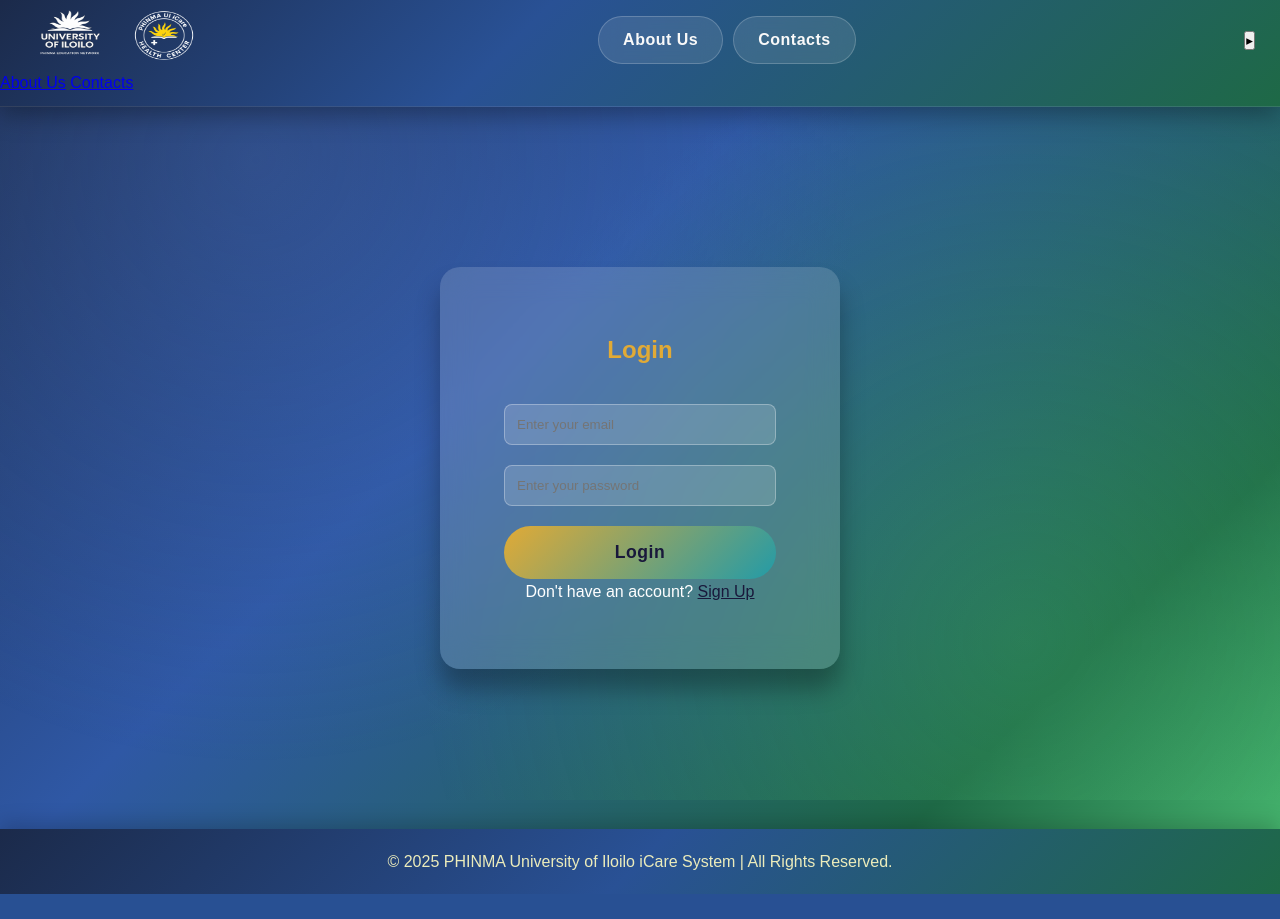
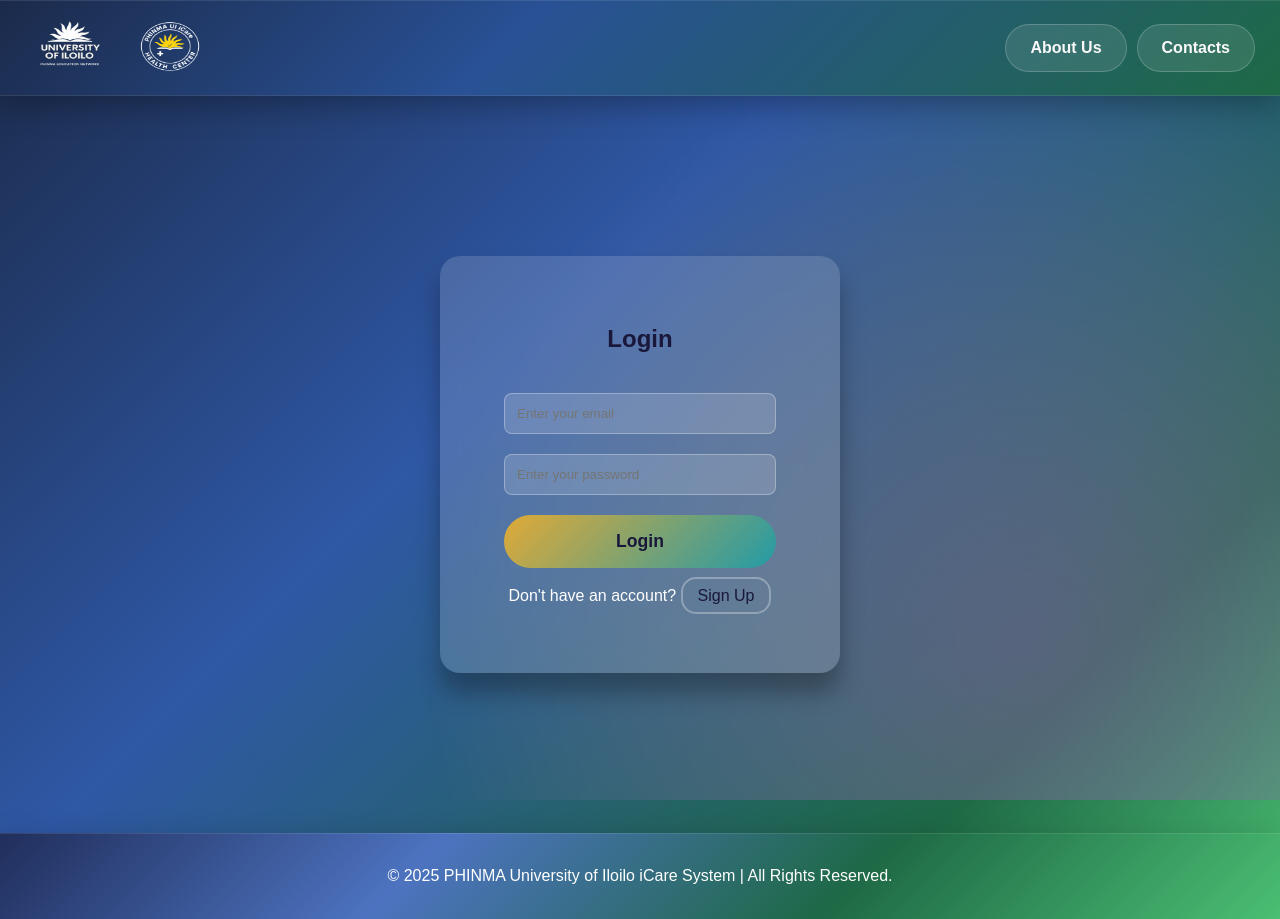
Before and after one commit to Khai16/MINI-CAPSTONE, a Flask app: page /login in a window 1280 px wide. Before the commit the page ends 894 px from the top, so only its background shows below. Run offline with Flask 3, Linux system fonts and the light colour scheme.

Commit message:
Update login.css

```diff
--- a/miniCapstone/static/css/login.css
+++ b/miniCapstone/static/css/login.css
@@ -1,11 +1,12 @@
-
+/* ===================================
+   BASE STYLES
+=================================== */
 * {
   margin: 0;
   padding: 0;
   box-sizing: border-box;
   font-family: 'Poppins', sans-serif;
 }
-
 body {
   background: linear-gradient(135deg, #1b2a4a 0%, #2f58a5 40%, #1E6946 80%, #4BBF73 100%);
   color: #ffffff;
@@ -18,20 +19,22 @@
   overflow-x: hidden;
   position: relative;
 }
-
 body::before {
   content: '';
   position: fixed;
-  inset: 0;
+  top: 0; left: 0;
+  width: 100%; height: 100%;
   background:
-    radial-gradient(circle at 20% 20%, rgba(77, 115, 192, 0.3), transparent 50%),
-    radial-gradient(circle at 80% 80%, rgba(75, 191, 115, 0.25), transparent 50%);
+    radial-gradient(circle at 80% 80%, rgba(32, 46, 91, 0.3) 0%, transparent 50%),
+    radial-gradient(circle at 80% 80%, rgba(255, 119, 198, 0.3) 0%, transparent 50%),
+    radial-gradient(circle at 80% 80%, rgba(120, 219, 255, 0.2) 0%, transparent 50%);
   pointer-events: none;
   z-index: -1;
 }
 
-
-  /* ===========HEADER============== */
+/* ===================================
+   HEADER
+=================================== */
 header {
   width: 100%;
   padding: 10px 0;
@@ -41,82 +44,37 @@
   backdrop-filter: blur(20px);
   background: linear-gradient(135deg, #1b2a4a 0%, #295195 40%, #1E6946 100%);
   border-bottom: 1px solid rgba(255, 255, 255, 0.1);
-  box-shadow: 0 6px 25px rgba(0, 0, 0, 0.35);
-  transition: all 0.3s ease;
+  box-shadow:
+    0 8px 32px rgba(0, 0, 0, 0.3),
+    inset 0 1px 0 rgba(255, 255, 255, 0.1);
+  transition: all 0.3s cubic-bezier(0.4, 0, 0.2, 1);
 }
-
-  .header:hover {
-    padding: 10px 0;
-    color: #ffffff;
-    box-shadow: 0 6px 20px rgba(0, 0, 0, 0.35);
-  }
-
 .header-container {
-    height: 60px;
   display: flex;
   justify-content: space-between;
   align-items: center;
-    max-width: 1300px;
-    margin: 0 auto;
   padding: 0 25px;
+  width: 100%;
 }
-  /* LOGO (left side) */
+.nav-left {
+  display: flex;
+  align-items: center;
+  gap: 10px;
+}
 .nav-left img {
   width: 90px;
   height: 75px;
   border-radius: 15px;
+  transition: transform 0.3s ease;
 }
 .nav-left img:hover {
   transform: scale(1.05);
 }
-
-  /* NAVIGATION MENU (center) */
-  .nav-links {
-    text-size-adjust: inherit;
-    display: flex;
-    justify-content: center;
-    align-items: center;
-    list-style: none;
-    gap: 25px;
-    padding-block-end: 5px;
-    transform-origin: right;
-    transition: transform 0.3s ease;
-  }
-  .nav-links :hover {
-    color:#E1AA36;
-  }
-
-  .nav-link:hover::after {
-      transform-origin: left;
-      background: #5ef5cf;
-  }
-
-  .nav-links a {
-    color: #f9f9f9;
-    text-decoration: none;
-    padding: 10px 18px;
-    border-radius: 30px;
-    transition: all 0.3s ease;
-    font-weight: 700;
-    letter-spacing: 0.5px;
-    transform: scaleX(0);
-    transform-origin: right;
-    transition: transform 0.3s ease;
-  }
-
-  .nav-link  a:hover {
-      transform-origin: left;
-      background: linear-gradient(135deg, #E1AA36, #239BA7);
-
-  }
-
-  /* LOGIN BUTTON (right side) */
 .nav-right {
   display: flex;
   align-items: center;
   gap: 10px;
 }
-
 .nav-right a, .nav-right .login-button {
   display: inline-flex;
   align-items: center;
@@ -129,40 +87,31 @@
   height: 48px;
   border-radius: 24px;
   font-weight: 600;
-    cursor: pointer;
   text-decoration: none;
-    transition: all 0.3s cubic-bezier(0.4, 0, 0.2, 1);
-    letter-spacing: 0.5px;
+  transition: all 0.3s ease;
   position: relative;
   overflow: hidden;
 }
-
 .nav-right a::before, .nav-right .login-button::before {
   content: '';
   position: absolute;
-    top: 0;
-    left: -100%;
-    width: 100%;
-    height: 100%;
+  top: 0; left: -100%;
+  width: 100%; height: 100%;
   background: linear-gradient(90deg, transparent, rgba(255, 255, 255, 0.2), transparent);
   transition: left 0.5s;
 }
-
-
 .nav-right a:hover, .nav-right .login-button:hover {
   background: linear-gradient(135deg, #E1AA36, #239BA7);
-    color: #fff;
-    box-shadow:
-      0 8px 25px rgba(77, 115, 192, 0.45),
-      0 0 0 1px rgba(255, 255, 255, 0.1);
+  box-shadow: 0 8px 25px rgba(77, 115, 192, 0.45);
   transform: translateY(-2px);
 }
-
 .nav-right a:hover::before, .nav-right .login-button:hover::before {
   left: 100%;
 }
 
-/* ===============LOGIN SECTION=============== */
+/* ===================================
+   LOGIN SECTION
+=================================== */
 .login-section {
   display: flex;
   justify-content: center;
@@ -171,139 +120,147 @@
 }
 .login-container {
   background: rgba(255, 255, 255, 0.15);
-  padding: 4.0rem;
+  padding: 4rem;
   border-radius: 20px;
   backdrop-filter: blur(15px);
   width: 400px;
   text-align: center;
   box-shadow: 0 20px 25px rgba(0, 0, 0, 0.3);
-  animation: fadeInUp 1s ease-in-out;
-  transition: transform 0.3s ease, box-shadow 0.3s ease;
+  transition: transform 0.3s ease;
 }
-
-.login-container:hover{
+.login-container:hover {
   background: linear-gradient(135deg, #8c6e2e, #238a93);
   transform: translateY(-3px);
 }
-
 .login-container h1 {
   margin-bottom: 35px;
-  color: #E1AA36;
-  font-weight: 600;
+  color: #19183B;
 }
-
 .input-box {
   margin-bottom: 20px;
 }
-
 .input-box input {
   width: 100%;
   padding: 12px;
   border-radius: 8px;
   border: 0.9px solid rgba(255,255,255,0.3);
-  outline: none;
   background: rgba(255, 255, 255, 0.15);
   color: #19183B;
   transition: all 0.3s ease;
-   text-decoration-color:#19183B ;
 }
-
-.input-box label {
-  text-align: left;
- font-weight: 500;
-  color: #ECECBB;
-  margin-bottom: 8px;
-  display: block;
-}
-
 .input-box input:focus {
-  border-color: #E1AA36;
-  box-shadow: 0 0 10px #19183B(225, 170, 54, 0.6);
-}
-
-/* LOGIN BUTTON */
-.btn-outline{
-  display: inline;
-  font-size: 18x;
-  font-weight: 500;
-  gap: 20px;
-  border-radius: 15px;
-  background: transparent;
-  color: #19183B;
+  border-color: #fff;
+  box-shadow: 0 0 10px rgba(25, 24, 59, 0.3);
 }
 .btn-submit {
-  gap: 20px;
   width: 100%;
   padding: 1rem 2.5rem;
+  border-radius: 30px;
+  border: none;
+  background: linear-gradient(135deg, #E1AA36, #239BA7);
+  color: #19183B;
+  font-weight: 600;
   font-size: 1.1rem;
-  border-radius: 30px;
   cursor: pointer;
-  font-weight: 600;
   transition: all 0.3s ease;
-  text-align: center;
-  display: inline-block;
+}
+.btn-submit:hover {
+  transform: translateY(-3px);
+  box-shadow: 0 6px 18px rgba(225, 170, 54, 0.4);
+}
+.switch-text {
+  margin-top: 15px;
+}
+.btn-outline {
+  color: #19183B;
   text-decoration: none;
-  letter-spacing: 0.5px;
+  border: 2px solid rgba(255,255,255,0.3);
+  border-radius: 15px;
+  padding: 8px 15px;
+  transition: 0.3s ease;
 }
-
 .btn-outline:hover {
   background: linear-gradient(135deg, #E1AA36, #239BA7);
   color: #19183B;
-  box-shadow: 0 0 10px rgba(225, 170, 54, 0.5);
-  transform: translateY(-3px);
 }
 
-.btn-submit {
-  background: linear-gradient(135deg, #E1AA36, #239BA7);
-  color: #19183B;
-  border: none;
+/* ===================================
+   FOOTER
+=================================== */
+footer {
+  background: linear-gradient(
+    135deg,
+    #202e5b 0%,
+    #4D73C0 33%,
+    #1E6946 66%,
+    #4BBF73 100%
+  );
+  box-shadow:
+    0 -4px 20px rgba(0, 0, 0, 0.1),
+    inset 0 1px 0 rgba(255, 255, 255, 0.1);
+  text-align: center;
+  padding: 30px 20px;
+  font-size: 1rem;
+  position: relative;
+  overflow: hidden;
 }
 
-.btn-submit:hover {
- background: linear-gradient(135deg, #E1AA36, #239BA7);
-   transform: translateY(-3px);
-  box-shadow: 0 6px 18px rgba(225, 170, 54, 0.4);
+/* ===================================
+   MOBILE MENU
+=================================== */
+.mobile-only { display: none; }
+.desktop-only { display: flex; }
+
+@media (max-width: 768px) {
+  .desktop-only { display: none !important; }
+  .mobile-only { display: block; }
+
+  .menu-toggle {
+    font-size: 2rem;
+    background: none;
+    border: none;
+    color: #fff;
+    cursor: pointer;
+    transition: transform 0.3s ease;
+  }
+  .menu-toggle.open { transform: rotate(90deg); }
+
+  .mobile-menu {
+    display: none;
+    flex-direction: column;
+    background: rgba(32, 46, 91, 0.9);
+    backdrop-filter: blur(10px);
+    border-radius: 10px;
+    padding: 12px 18px;
+    position: absolute;
+    top: 70px;
+    right: 15px;
+    z-index: 999;
+    min-width: 160px;
+  }
+  .mobile-menu a {
+    color: #fff;
+    text-decoration: none;
+    padding: 10px 0;
+    transition: background 0.3s ease;
+  }
+  .mobile-menu a:hover {
+    background: rgba(255,255,255,0.15);
   }
 
-
-    /* Footer */
-footer {
-  background: linear-gradient(135deg, #1b2a4a, #295195, #1E6946);
-  text-align: center;
-  padding: 20px;
-  font-size: 1rem;
-  color: #ECECBB;
-  box-shadow: 0 -5px 20px rgba(0, 0, 0, 0.2);
+  .header-container {
+    padding: 10px 15px;
   }
-/* ================================
-   ANIMATIONS
-================================ */
-@keyframes fadeIn {
-  from { opacity: 0; transform: translateY(30px); }
-  to { opacity: 1; transform: translateY(0); }
+  .nav-left img {
+    width: 70px;
+    height: 55px;
   }
-
-/* ================================
-   RESPONSIVE DESIGN
-================================ */
-@media screen and (max-width: 800px) {
-  .nav-links {
-    display: none;
-    flex-direction: column;
-    background: rgba(35, 155, 167, 0.95);
+  .login-container {
     width: 100%;
-    position: absolute;
-    top: 70px;
-    left: 0;
-    padding: 20px;
-    text-align: center;
+    max-width: 340px;
+    padding: 2.5rem 1.5rem;
   }
-
-  #menu-toggle:checked + .menu-icon + .nav-links {
-    display: flex;
-  }
-
-  .nav-links li {
-    margin: 10px 0;
+  .login-container h1 {
+    font-size: 1.8em;
   }
 }
```
Lines whose indentation alone changed are shown as unchanged.
